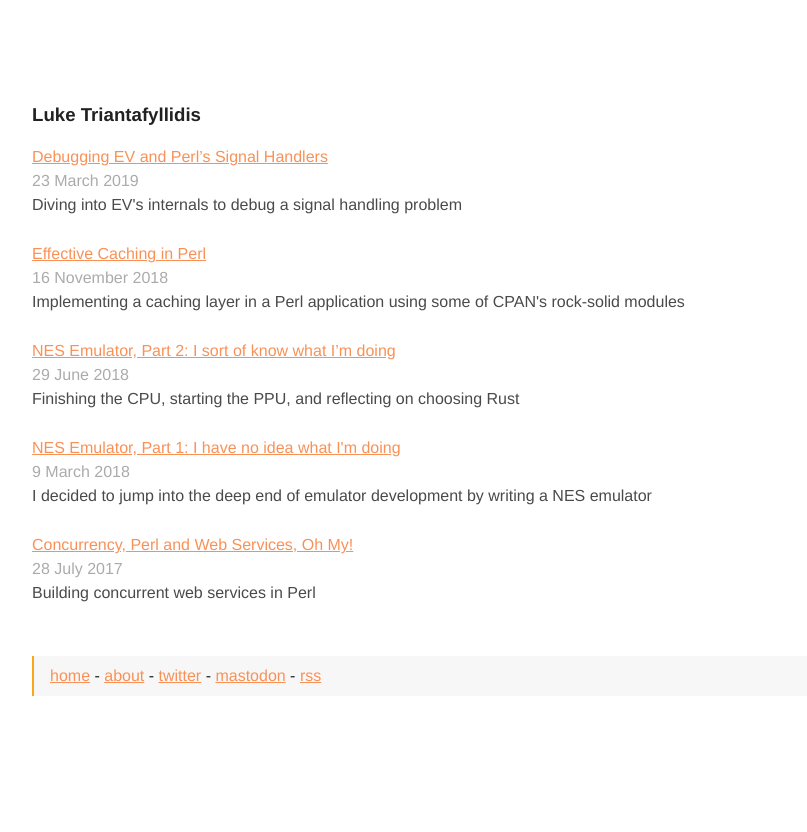
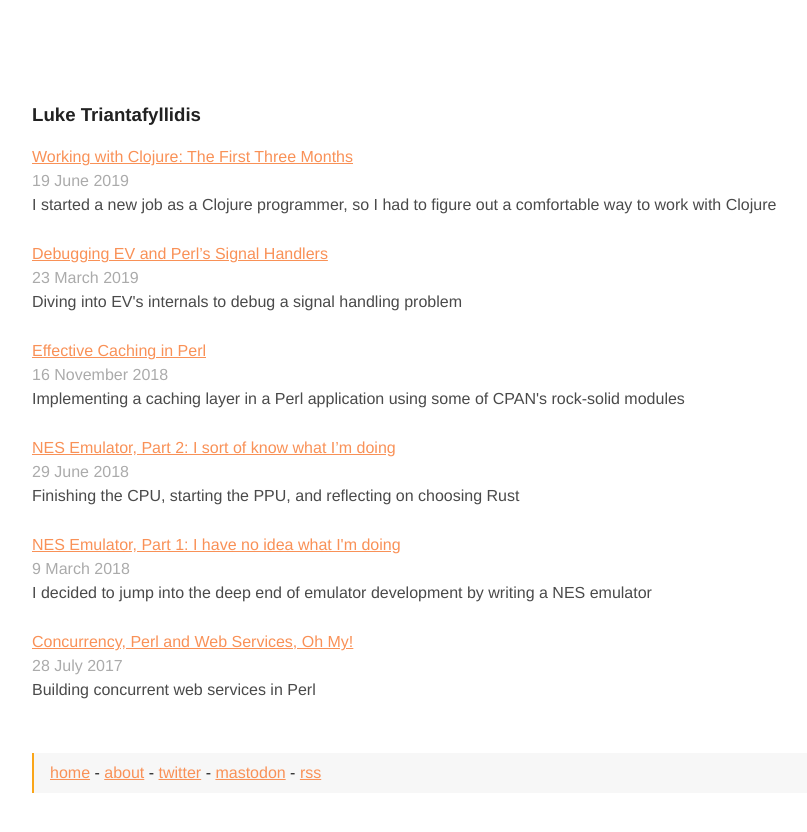
Before and after one commit to ltriant/ltriant.github.io, a Jekyll site: the page built from index.md, in a window 1280 px wide. Shown: the top 832 px of the page, without its empty margins (208-1015 px from the left). Built offline with Jekyll 4.4.1, drawn with Linux system fonts in a browser that asks for light colours; part of the change alters nothing that is shown.

Commit message:
clojure blog published

```diff
--- /dev/null
+++ b/_posts/2019-06-19-clojure-the-first-three-months.md
@@ -0,0 +1,46 @@
+---
+layout: post
+title:  "Working with Clojure: The First Three Months"
+date:   2019-06-19 00:00:00
+description: "I started a new job as a Clojure programmer, so I had to figure out a comfortable way to work with Clojure"
+---
+For the past ten years, I've been writing code professionally mostly in Perl, but also in Python, PHP, and bits of Java and C.
+
+A few months ago, I started a new job working on distributed systems in Clojure. Having only used Clojure for quick prototypes prior to starting the job, the jump to writing Clojure full time for real, non-trivial projects has been interesting.
+
+## Vim
+
+I started using Vim about 15 years ago at university and I've been using it ever since, and although I knew that the IntelliJ story for Clojure was super popular and productive, and that almost all of the other developers in my team were using IntelliJ (plus one diehard Emacs fan), I still wanted to use Vim with the caveat that if things got too difficult, I would concede defeat and move to IntelliJ.
+
+Over the years, regardless of the language I'm using, I've settled on three main plugins for better navigation and overview:
+
+1. [nerdtree](https://github.com/scrooloose/nerdtree) for project overview
+2. [fzf](https://github.com/junegunn/fzf) for fast navigation when I know specifically which file I want to jump to
+3. [vim-airline](https://github.com/vim-airline/vim-airline) for a much better status bar, a better tab bar, and [vim-fugitive](https://github.com/tpope/vim-fugitive) integration
+
+These things give me everything I need to navigate a large project; fzf was a big game changer for me. I tried to deprecate my use of nerdtree entirely in place of fzf, but I still find myself using nerdtree in certain circumstances, so I'm happy to keep it for now.
+
+There are a few other plugins that I've been using, specifically for working with Clojure:
+
+1. [vim-fireplace](https://github.com/tpope/vim-fireplace) is the king of the plugins for Clojure, offering REPL integration, documentation lookups, the ability to jump to a specific function (even if it's in another file, deep down in a dependency somewhere), and more.
+2. [vim-cider](https://github.com/clojure-vim/vim-cider) offers a few extra functions, including [cljfmt](https://github.com/weavejester/cljfmt) integration and namespace/import cleanup. There were a couple of bugs in this plugin that required a couple of upstream PRs to fix.
+3. [vim-surround](https://github.com/tpope/vim-surround) for adding/removing/changing brackets around something. Although not a Clojure-specific plugin, it has obvious benefits for manipulating parentheses and square brackets.
+4. [paredit.vim](https://github.com/vim-scripts/paredit.vim) for automatically adding closing parentheses to keep things in balance. This took a bit of time to get used to, and it occasionally causes problems, especially when resolving merge conflicts in vim, but after some time it got out of my way and has been a worthwhile plugin to keep around.
+
+## Color Scheme
+
+Perhaps it's just a symptom of getting older, but after years of using dark backgrounds and dark colorschemes, my eyes finally started to feel tired and strained. So, after reading a handful of articles on the subject, [this article about a brutalist emacs theme](https://asylum.madhouse-project.org/blog/2018/09/06/the-brutalist-path/) being the initial trigger, I decided to try my hand at creating a light colorscheme that uses very obvious highlighting for certain things (like opposing brackets, current line number, etc), bold and underline for note-worthy things (language keywords and types), and color for a few cases (static strings).
+
+I ended up with this (work in progress) colorscheme:
+
+![Slightly easier on the eyes](/assets/vim-colorscheme-clojure.png){:height="300px" .post-image}
+
+I'm debating whether or not to change the orange to something else, but of the alternative colors that I've tried, I still like the orange.
+
+I specifically targetted Clojure with the colorscheme, but it doesn't look too bad with other languages either.
+
+![I like the type highlighting](/assets/vim-colorscheme-c.png){:height="500px" .post-image}
+
+---
+
+Even after ten years with Perl, I was still refining my working environment bit by bit, so this is by no means complete, but it's been a great place to start.
--- a/assets/main.css
+++ b/assets/main.css
@@ -48,6 +48,12 @@ blockquote {
 a:link    { color: #f99157; }
 a:visited { color: #f99157; }
 a:hover   { color: #faa61a; text-decoration: none; }
+
+img.post-image {
+	display: block;
+	margin-left: auto;
+	margin-right: auto;
+}
 
 code, pre { background: hsl(0, 0%, 97%); }
 pre {
```
Also changed, not shown: assets/vim-colorscheme-c.png (added), assets/vim-colorscheme-clojure.png (added).
